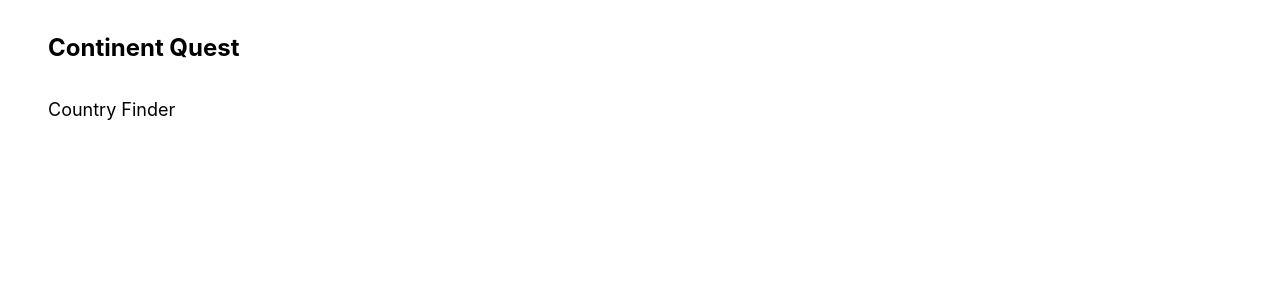
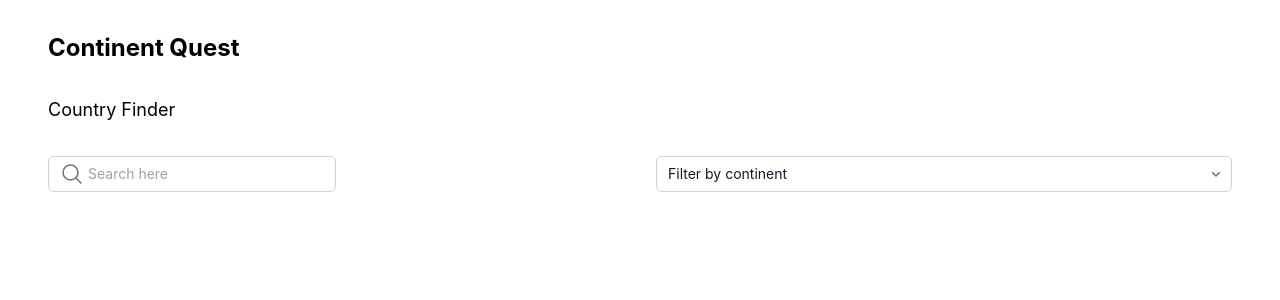
Before and after one commit to Kaddyp/continent_quest, a React (Create React App) app: page / in a window 1280 px wide. Shown: the top 300 px of the page. Built offline with nearby package versions, Linux system fonts and the light colour scheme.

Commit message:
Dropdown created.

```diff
--- a/src/pages/Country/Country.tsx
+++ b/src/pages/Country/Country.tsx
@@ -1,12 +1,73 @@
 import React, { useState } from 'react';
-
+import { useQuery, gql } from '@apollo/client';
+import { Link } from 'react-router-dom';
+import { ChevronDownIcon } from "@heroicons/react/16/solid";
 
 const Country: React.FC = () => {
 
   return (
     <>
-      <h1 className={`text-lg px-4 py-6 font-700`}>Country Finder</h1>
-    </>
+    <h1 className={`text-lg px-4 py-6 font-700`}>Country Finder</h1>
+
+    <div className="bg-white">
+      <div className="mx-auto grid max-w-2xl grid-cols-1 items-center gap-x-8 gap-y-16 px-2 py-4 sm:px-6 sm:py-2 lg:max-w-7xl lg:grid-cols-2 lg:px-4">
+        <div className="grid grid-cols-1 grid-rows-1 gap-4 sm:gap-6 lg:gap-8 justify-start">
+          <div className="flex w-1/2 items-center rounded-md bg-white pl-3 outline outline-1 -outline-offset-1 outline-gray-300 has-[input:focus-within]:outline has-[input:focus-within]:outline-2 has-[input:focus-within]:-outline-offset-2 has-[input:focus-within]:outline-indigo-600">
+            <div className="shrink-0 select-none text-base text-gray-500 sm:text-sm/6">
+              <svg
+                xmlns="http://www.w3.org/2000/svg"
+                fill="none"
+                viewBox="0 0 24 24"
+                strokeWidth={1.5}
+                stroke="currentColor"
+                className="size-6"
+              >
+                <path
+                  strokeLinecap="round"
+                  strokeLinejoin="round"
+                  d="m21 21-5.197-5.197m0 0A7.5 7.5 0 1 0 5.196 5.196a7.5 7.5 0 0 0 10.607 10.607Z"
+                />
+              </svg>
+            </div>
+            <input
+              id="country"
+              name="country"
+              type="search"
+              placeholder="Search here"
+
+              className="block min-w-0 grow py-1.5 pl-1 pr-3 text-base text-gray-900 placeholder:text-gray-400 focus:outline focus:outline-0 sm:text-sm/6"
+            />
+          </div>
+        </div>
+        <div className="grid grid-cols-1 grid-rows-1 gap-4 sm:gap-6 lg:gap-8 justify-end">
+          <div className="sm:col-span-3">
+            <div className="grid grid-cols-1">
+              <select
+                id="selectedContinent"
+                name="selectedContinent"
+
+                autoComplete="continent-name"
+                className="col-start-1 row-start-1 w-full appearance-none rounded-md bg-white py-1.5 pl-3 pr-8 text-base text-gray-900 outline outline-1 -outline-offset-1 outline-gray-300 focus:outline focus:outline-2 focus:-outline-offset-2 focus:outline-indigo-600 sm:text-sm/6"
+              >
+                <option value="">Filter by continent</option>
+              </select>
+              <ChevronDownIcon
+                aria-hidden="true"
+                className="pointer-events-none col-start-1 row-start-1 mr-2 size-5 self-center justify-self-end text-gray-500 sm:size-4"
+              />
+            </div>
+          </div>
+        </div>
+      </div>
+
+
+      <div className="mx-auto grid items-center px-4 py-12">
+        <div className="grid grid-cols-4 gap-4">
+
+        </div>
+      </div>
+    </div>
+  </>
   );
 };
 
```
